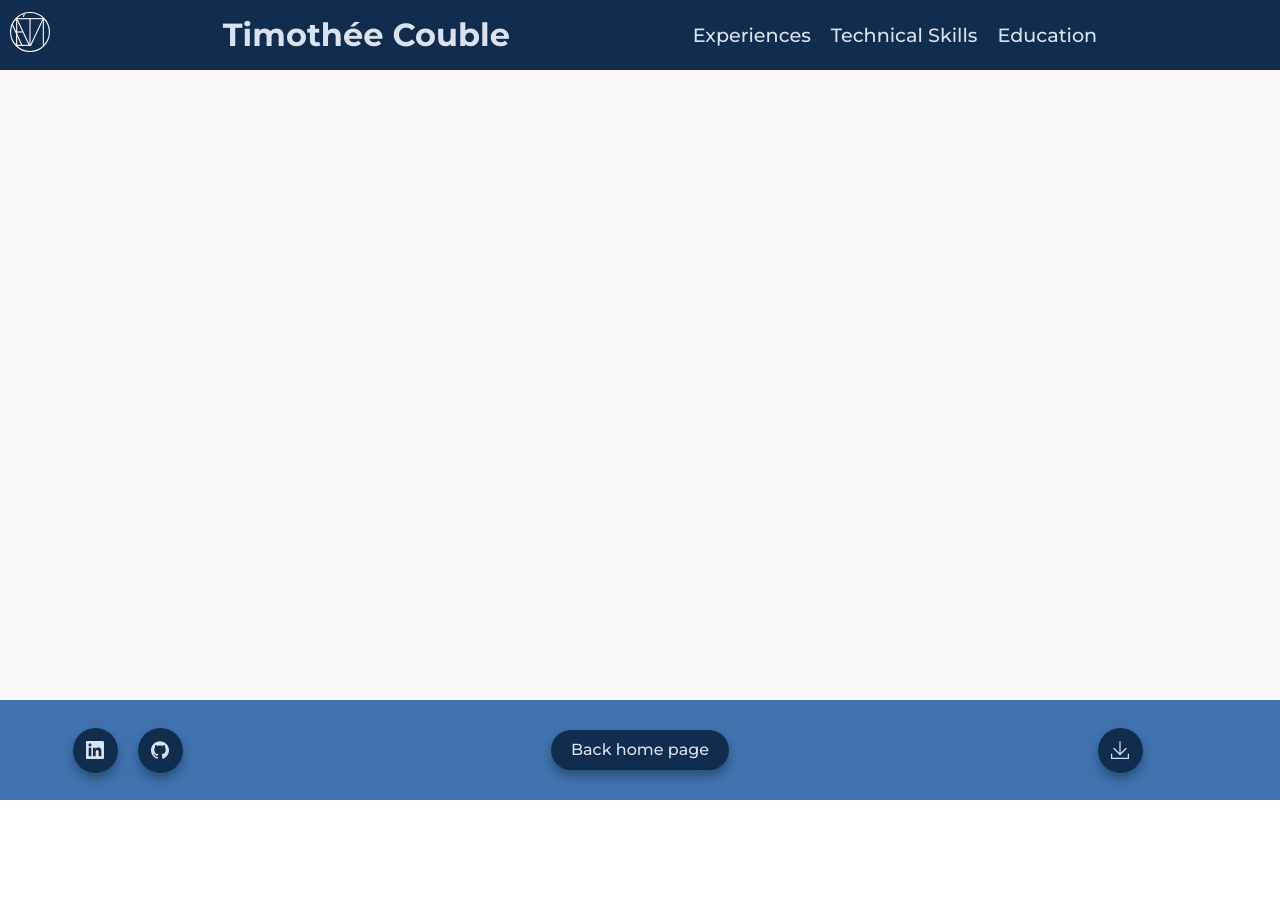
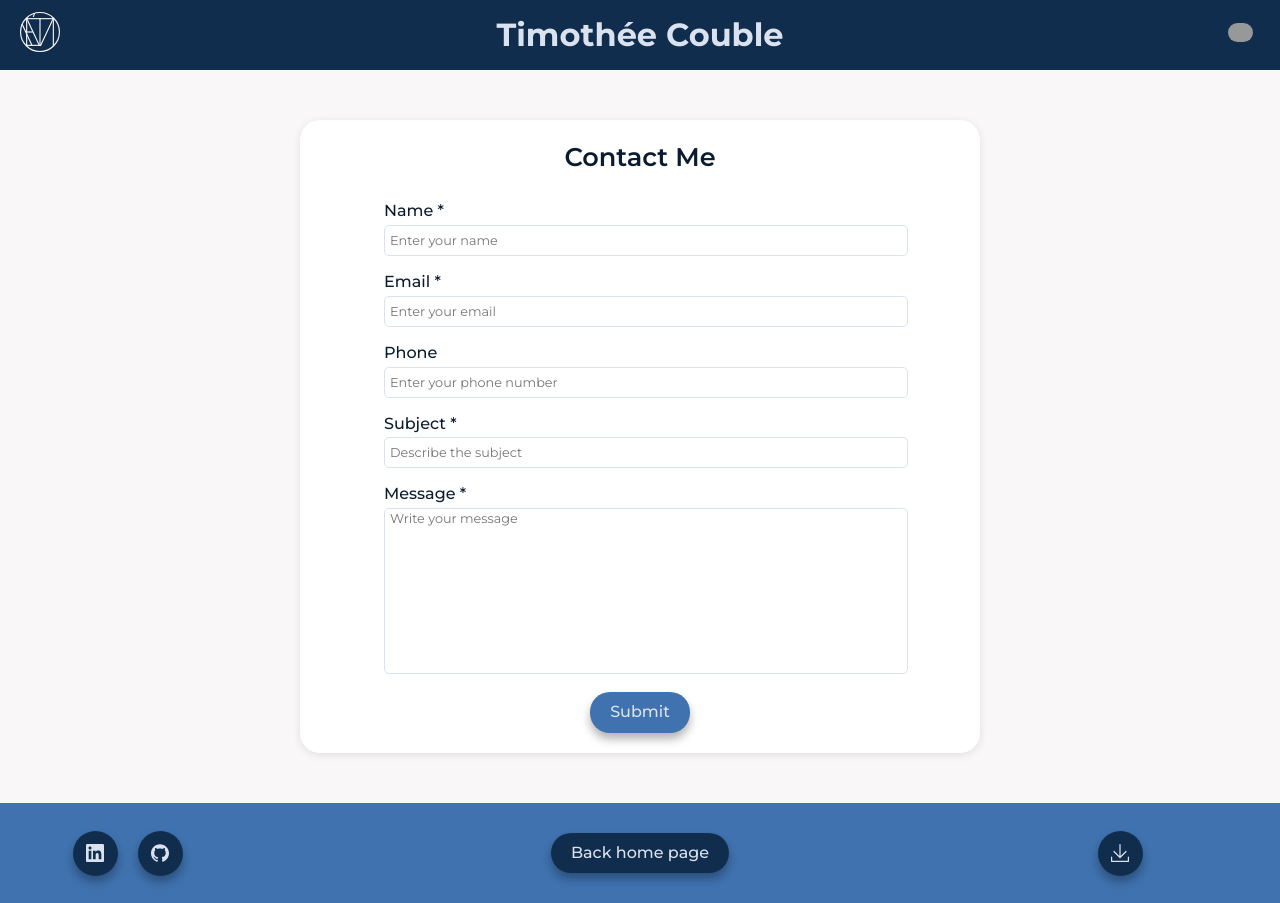
Before and after one commit to Faroito/course-of-life, a React (Create React App) app: page /contact-me in a window 1280 px wide. Before the commit the page ends 800 px from the top, so only its background shows below. Built offline with nearby package versions, Linux system fonts and the light colour scheme; grey boxes are pictures that could not be loaded.

Commit message:
Add contact me + 404 pages

```diff
--- a/src/components/footer.module.css
+++ b/src/components/footer.module.css
@@ -21,6 +21,7 @@ footer {
   padding: 10px 20px;
   border-radius: 20px;
   text-decoration: none;
+  user-select: none;
 
   font-weight: 500;
   color: var(--light-text-color);
--- /dev/null
+++ b/src/components/input.js
@@ -0,0 +1,43 @@
+import React, { useState } from "react";
+
+// import classnames from "classnames";
+import css from "./input.module.css";
+
+const Input = ({
+  form,
+  setForm,
+  title,
+  text,
+  required = false,
+  type = "input",
+}) => {
+  const keyName = title.toLowerCase();
+
+  const handleChange = (event) => {
+    setForm({ ...form, [keyName]: event.target.value });
+  };
+
+  return (
+    <div className={css.input}>
+      <span className={css.title}>{title + " " + (required ? "*" : "")}</span>
+      {type === "input" && (
+        <input
+          className={css.textInput}
+          value={form[keyName]}
+          placeholder={text}
+          onChange={handleChange}
+        />
+      )}
+      {type === "textarea" && (
+        <textarea
+          className={css.textArea}
+          value={form[keyName]}
+          placeholder={text}
+          onChange={handleChange}
+        />
+      )}
+    </div>
+  );
+};
+
+export default Input;
--- /dev/null
+++ b/src/components/input.module.css
@@ -0,0 +1,36 @@
+.input {
+  display: flex;
+  flex-direction: column;
+  width: 40vw;
+  justify-content: space-between;
+  margin: 8px 0px;
+}
+
+.title {
+  font-weight: 500;
+  margin-bottom: 3px;
+}
+
+.textInput,
+.textArea {
+  width: 100%;
+  border-radius: 5px;
+  padding: 2px 5px;
+  border: 1px solid var(--light-text-color);
+  font-family: "Montserrat", sans-serif;
+  font-size: 0.8rem;
+}
+
+.textInput {
+  height: 25px;
+}
+
+.textArea {
+  resize: none;
+  height: 160px;
+}
+
+.textInput:focus,
+.textArea:focus {
+  outline: var(--fg2-color) auto 1px;
+}
--- a/src/components/nav-bar.js
+++ b/src/components/nav-bar.js
@@ -2,22 +2,26 @@ import React from "react";
 import { Link } from "react-router-dom";
 import { useIntl } from "react-intl";
 
-// import classnames from "classnames";
+import classnames from "classnames";
 import css from "./nav-bar.module.css";
 
-const NavBar = ({ language, setLanguage }) => {
+const NavBar = ({ language, setLanguage, location }) => {
   const intl = useIntl();
 
   const languageChanged = (lang) => (e) => {
     setLanguage(lang);
   };
 
+  const isHomePage = location === "/";
+  const name = classnames(css.name, { [css.noNav]: !isHomePage });
+
   return (
     <header>
       <Link to="/">
         <img src="tim_logo.svg" alt="" className={css.logo} />
       </Link>
-      <h1>Timothée Couble</h1>
+      <h1 className={name}>Timothée Couble</h1>
+      {isHomePage && (
         <div className={css.nav}>
           <a className={css.navItem} href="#experiences">
             {intl.messages.navBar.experiences}
@@ -30,6 +34,7 @@ const NavBar = ({ language, setLanguage }) => {
           </a>
           {/* <a className={css.navItem}>Personal Project</a> */}
         </div>
+      )}
       <div>
         {language === "en" && (
           <img
--- a/src/components/nav-bar.module.css
+++ b/src/components/nav-bar.module.css
@@ -1,13 +1,24 @@
 header {
-  display: flex;
+  display: grid;
+  grid-template-columns: 70px 2fr 2fr 70px;
+  grid-template-rows: 1fr;
+  justify-items: center;
   align-items: center;
-  justify-content: space-between;
 
   width: 100%;
   height: 70px;
   color: var(--light-text-color);
   background-color: var(--fg-color);
   user-select: none;
+}
+
+.name {
+  margin: 0;
+}
+
+.noNav {
+  grid-column-start: 2;
+  grid-column-end: span 2;
 }
 
 .logo {
--- a/src/locales/en.json
+++ b/src/locales/en.json
@@ -151,5 +151,42 @@
         ]
       }
     ]
+  },
+
+  "contact": {
+    "title": "Contact Me",
+    "submit": "Submit",
+    "inputs": [
+      {
+        "title": "Name",
+        "text": "Enter your name",
+        "required": true
+      },
+      {
+        "title": "Email",
+        "text": "Enter your email",
+        "required": true
+      },
+      {
+        "title": "Phone",
+        "text": "Enter your phone number"
+      },
+      {
+        "title": "Subject",
+        "text": "Describe the subject",
+        "required": true
+      },
+      {
+        "title": "Message",
+        "text": "Write your message",
+        "type": "textarea",
+        "required": true
+      }
+    ]
+  },
+
+  "noMatchPage": {
+    "error": "Error",
+    "message": "Page not found"
   }
 }
--- a/src/locales/fr.json
+++ b/src/locales/fr.json
@@ -12,5 +12,10 @@
   "footer": {
     "contact": "Contactez-moi",
     "home": "Retour page d'accueil"
+  },
+
+  "noMatchPage": {
+    "error": "Erreur",
+    "message": "Page inexistante"
   }
 }
--- a/src/pages/contact-me.js
+++ b/src/pages/contact-me.js
@@ -1,10 +1,40 @@
-import React from "react";
-// import { useIntl } from "react-intl";
+import React, { useState } from "react";
+import { useIntl } from "react-intl";
 // import classnames from "classnames";
 
+import Form from "../components/input";
+import css from "./contact-me.module.css";
+
 const ContactMe = ({ contact }) => {
-  // const intl = useIntl();
-  return <div></div>;
+  const intl = useIntl();
+  const [form, setForm] = useState({
+    date: Date.now(),
+    name: "",
+    email: "",
+    phone: "",
+    subject: "",
+    message: "",
+  });
+
+  const handleSubmit = () => {};
+
+  return (
+    <div className={css.page}>
+      <div className={css.contact}>
+        <div className={css.title}>{intl.messages.contact.title}</div>
+        <div className={css.form}>
+          {intl.messages.contact.inputs.map((input, index) => {
+            return (
+              <Form form={form} setForm={setForm} {...input} key={index} />
+            );
+          })}
+          <div className={css.submit} onClick={handleSubmit}>
+            {intl.messages.contact.submit}
+          </div>
+        </div>
+      </div>
+    </div>
+  );
 };
 
 export default ContactMe;
--- a/src/pages/contact-me.module.css
+++ b/src/pages/contact-me.module.css
@@ -0,0 +1,51 @@
+.page {
+  display: flex;
+  flex-direction: column;
+  align-items: center;
+  justify-content: center;
+}
+
+.title {
+  font-weight: 600;
+  font-size: 1.6em;
+  margin-bottom: 20px;
+}
+
+.contact {
+  display: flex;
+  flex-direction: column;
+  justify-content: center;
+  align-items: center;
+  width: 50vw;
+  padding: 20px;
+  margin: 50px;
+
+  border-radius: 20px;
+  background-color: #ffffff;
+  box-shadow: 0 2px 8px 0 rgba(0, 0, 0, 0.1);
+}
+
+.form {
+  width: 100%;
+  display: flex;
+  flex-direction: column;
+  justify-content: center;
+  align-items: center;
+}
+
+.submit {
+  margin-top: 10px;
+  padding: 10px 20px;
+  border-radius: 20px;
+  font-weight: 500;
+  user-select: none;
+  cursor: pointer;
+
+  color: var(--light-text-color);
+  background-color: var(--fg2-color);
+  box-shadow: 0 6px 10px 0 rgba(0, 0, 0, 0.3);
+}
+
+.submit:hover {
+  background-color: var(--fg-color);
+}
--- a/src/pages/no-match-page.js
+++ b/src/pages/no-match-page.js
@@ -1,10 +1,19 @@
 import React from "react";
-// import { useIntl } from "react-intl";
+import { useIntl } from "react-intl";
 // import classnames from "classnames";
 
-const NoMatchPage = ({ contact }) => {
-  // const intl = useIntl();
-  return <div>404</div>;
+import css from "./no-match-page.module.css";
+
+const NoMatchPage = ({ location }) => {
+  const intl = useIntl();
+  return (
+    <div className={css.page}>
+      <div>
+        <div className={css.error}>{intl.messages.noMatchPage.error} 404</div>
+        <div className={css.message}>{intl.messages.noMatchPage.message}</div>
+      </div>
+    </div>
+  );
 };
 
 export default NoMatchPage;
--- a/src/pages/no-match-page.module.css
+++ b/src/pages/no-match-page.module.css
@@ -0,0 +1,20 @@
+.page {
+  position: absolute;
+  top: 50%;
+  left: 50%;
+  transform: translate(-50%, -50%);
+  display: flex;
+  flex-direction: column;
+  align-items: center;
+  justify-content: center;
+}
+
+.error {
+  font-size: 2rem;
+  font-weight: 600;
+}
+
+.message {
+  font-size: 1.8rem;
+  font-weight: 500;
+}
--- a/src/router/main.js
+++ b/src/router/main.js
@@ -11,7 +11,7 @@ import NavBar from "../components/nav-bar";
 
 import css from "../pages/body.module.css";
 
-const Main = (language, setLanguage) => {
+const Main = ({ language, setLanguage }) => {
   const intl = useIntl();
   const location = useLocation();
 
@@ -29,7 +29,11 @@ const Main = (language, setLanguage) => {
 
   return (
     <div>
-      <NavBar language={language} setLanguage={setLanguage} />
+      <NavBar
+        language={language}
+        setLanguage={setLanguage}
+        location={location.pathname}
+      />
       <Switch>
         <Route exact path="/" component={Body} />
         <Route exact path="/contact-me" component={ContactMe} />
```
Lines whose indentation alone changed are shown as unchanged.
